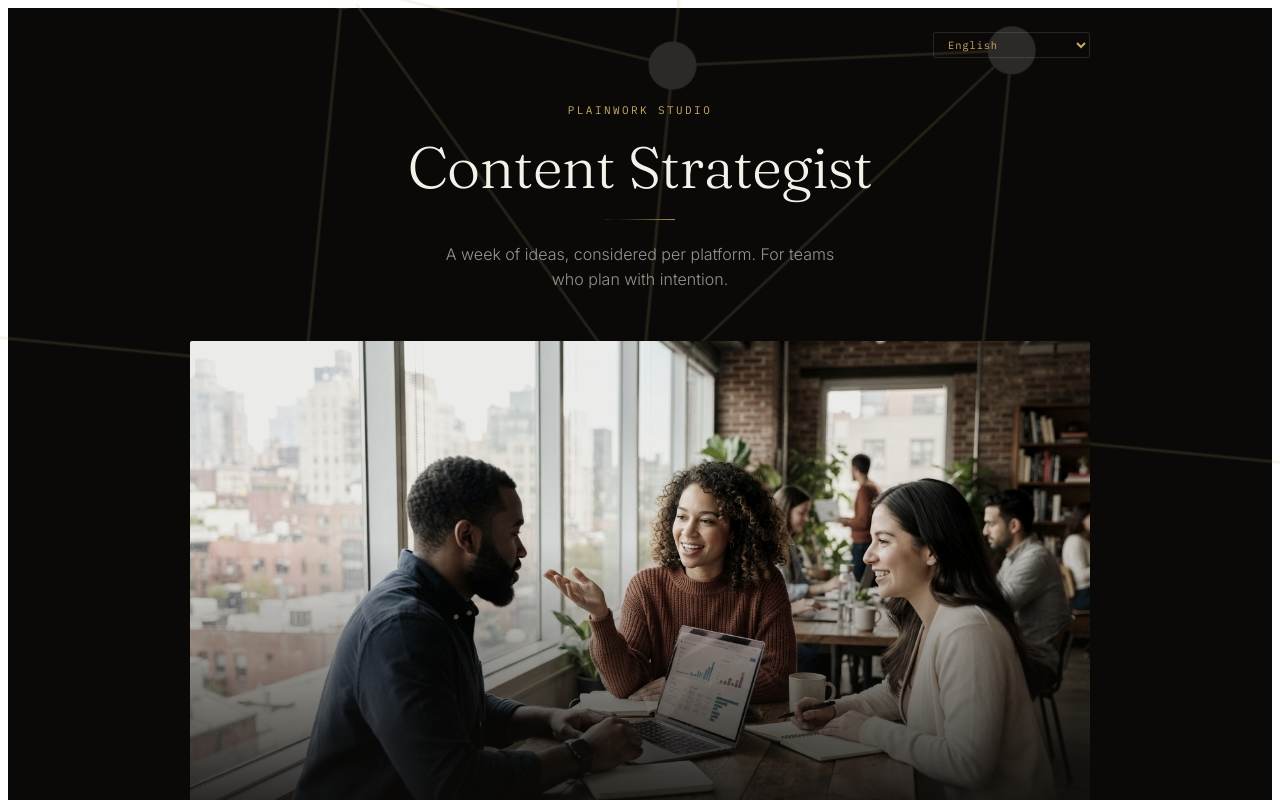
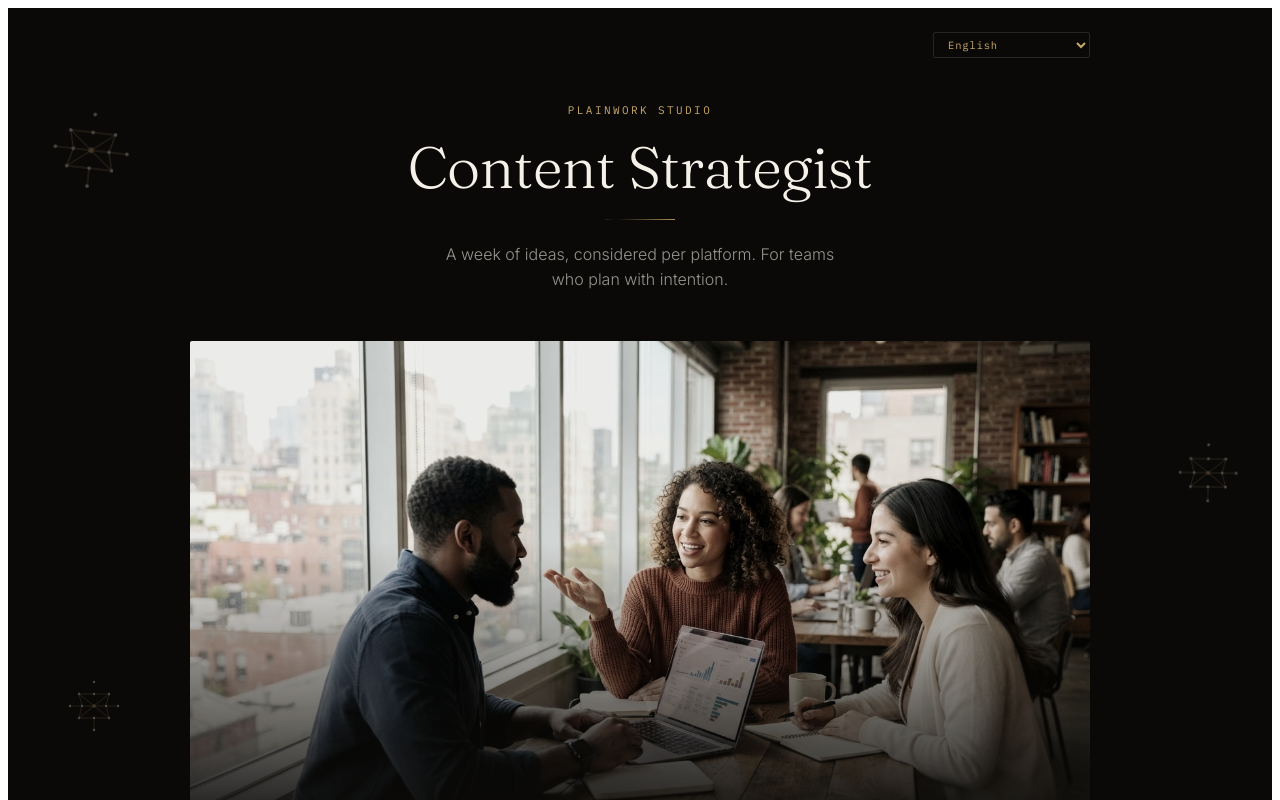
Before and after one commit to kssw117-sudo/Content-Strategist-AI, a React (Vite) app: page / in a window 1280 px wide. Shown: the top 800 px of the page. Built offline with nearby package versions, Linux system fonts and the light colour scheme.

Commit message:
Update App.jsx

```diff
--- a/src/App.jsx
+++ b/src/App.jsx
@@ -89,6 +89,31 @@ const UI_TEXT = {
     about: 'Content Strategist AI construye una semana de ideas de publicaciones a la vez -- no subt\u00edtulos, sino el tema de cada d\u00eda, ajustado a lo que realmente funciona en esa plataforma. Elige una plataforma, o planifica varias a la vez. Pega el post de un competidor para encontrar el hueco que puedes llenar.',
   },
 };
+
+// Маленький значок-созвездие (узел в центре + точки вокруг, соединённые
+// линиями), используется как декоративный плавающий элемент в пустых
+// полях по краям страницы — не на весь экран, чтобы не перекрывать контент.
+function ConstellationMark({ className = '', style = {} }) {
+  const pts = [
+    [50, 10], [25, 30], [50, 30], [75, 30],
+    [10, 50], [30, 50], [50, 50], [70, 50], [90, 50],
+    [25, 70], [50, 70], [75, 70], [50, 90],
+  ];
+  const lines = [
+    [1, 2], [2, 3], [4, 5], [5, 6], [6, 7], [7, 8],
+    [1, 5], [3, 7], [9, 10], [10, 11], [5, 9], [7, 11], [10, 12], [6, 3], [6, 1], [6, 9], [6, 11],
+  ];
+  return (
+    <svg className={`float-constellation ${className}`} style={{ opacity: 0.28, pointerEvents: 'none', ...style }} viewBox="0 0 100 100">
+      {lines.map(([a, b], i) => (
+        <line key={i} x1={pts[a][0]} y1={pts[a][1]} x2={pts[b][0]} y2={pts[b][1]} stroke="#C9A968" strokeWidth="0.8" />
+      ))}
+      {pts.map(([x, y], i) => (
+        <circle key={i} cx={x} cy={y} r={i === 6 ? 3 : 2} fill={i === 6 ? '#C9A968' : '#F5F1E8'} />
+      ))}
+    </svg>
+  );
+}
 
 export default function App() {
   const [licenseCode, setLicenseCode] = useState(() => localStorage.getItem('cs_licenseCode') || '');
@@ -221,8 +246,15 @@ Respond ONLY with valid JSON: {"gap": "...", "angle": "...", "ideaExample": "...
         @keyframes welcomeFadeIn { from { opacity: 0; } to { opacity: 1; } }
         @keyframes welcomeFadeOut { to { opacity: 0; } }
         @keyframes checkDraw { from { stroke-dashoffset: 40; } to { stroke-dashoffset: 0; } }
-        @keyframes constellationSpin { from { transform: rotate(0deg); } to { transform: rotate(360deg); } }
-        .constellation-bg { animation: constellationSpin 22s linear infinite; transform-origin: center; }
+        @keyframes floatMark {
+          0%   { transform: translate(0, 0) rotate(0deg); }
+          50%  { transform: translate(10px, -18px) rotate(8deg); }
+          100% { transform: translate(0, 0) rotate(0deg); }
+        }
+        .float-constellation { animation: floatMark 8s ease-in-out infinite; }
+        .constellation-1 { animation-duration: 9s; }
+        .constellation-2 { animation-duration: 7s; animation-delay: -2s; }
+        .constellation-3 { animation-duration: 10s; animation-delay: -4s; }
         button { transition: all 0.2s ease; }
         button:hover:not(:disabled) { transform: translateY(-1px); }
         .platform-pill:hover { border-color: ${GOLD} !important; color: ${GOLD} !important; }
@@ -230,44 +262,10 @@ Respond ONLY with valid JSON: {"gap": "...", "angle": "...", "ideaExample": "...
         .allowance-fill { animation: allowanceFill 0.8s ease both; }
       `}</style>
 
-      {/* Вращающийся фон-созвездие на весь экран, в цветах сайта (золото/кремовый) */}
-      <div
-        style={{
-          position: 'fixed', top: '50%', left: '50%', width: '150vmax', height: '150vmax',
-          transform: 'translate(-50%, -50%)', pointerEvents: 'none', zIndex: 0,
-        }}
-      >
-        <svg
-          className="constellation-bg"
-          viewBox="0 0 400 400"
-          style={{ width: '100%', height: '100%', opacity: 0.14 }}
-        >
-        {(() => {
-          const pts = [
-            [200, 60], [120, 130], [200, 130], [280, 130],
-            [60, 200], [130, 200], [200, 200], [270, 200], [340, 200],
-            [120, 270], [200, 270], [280, 270], [200, 340],
-          ];
-          const lines = [
-            [0, 2], [2, 8 - 6], [1, 2], [2, 3], [4, 5], [5, 6], [6, 7], [7, 8],
-            [1, 5], [3, 7], [9, 10], [10, 11], [5, 9], [7, 11], [10, 12], [6, 3], [6, 1], [6, 9], [6, 11],
-          ];
-          return (
-            <>
-              {lines.map(([a, b], i) => (
-                <line key={i} x1={pts[a][0]} y1={pts[a][1]} x2={pts[b][0]} y2={pts[b][1]} stroke={GOLD} strokeWidth="0.6" />
-              ))}
-              {pts.map(([x, y], i) => (
-                <circle key={i} cx={x} cy={y} r={i === 6 ? 7 : 5} fill={i === 6 ? GOLD : CREAM} />
-              ))}
-            </>
-          );
-        })()}
-      </svg>
-      </div>
-
-      {/* Оборачиваем весь видимый контент в слой с z-index выше фона-созвездия */}
-      <div style={{ position: 'relative', zIndex: 1 }}>
+      {/* Три маленьких значка-созвездия, плавающие в пустых чёрных полях по краям */}
+      <ConstellationMark className="constellation-1" style={{ position: 'fixed', top: '15%', left: '3%', width: 90 }} />
+      <ConstellationMark className="constellation-2" style={{ position: 'fixed', top: '55%', right: '3%', width: 70 }} />
+      <ConstellationMark className="constellation-3" style={{ position: 'fixed', bottom: '8%', left: '5%', width: 60 }} />
 
       {/* ---------- HERO: тёмный фон, фото в дуотоне, крупная serif-типографика ---------- */}
       <div style={{ position: 'relative', padding: '24px 24px 0', textAlign: 'center', overflow: 'hidden' }}>
@@ -551,7 +549,6 @@ Respond ONLY with valid JSON: {"gap": "...", "angle": "...", "ideaExample": "...
           )}
         </div>
       </div>
-      </div>
     </div>
   );
 }
```
